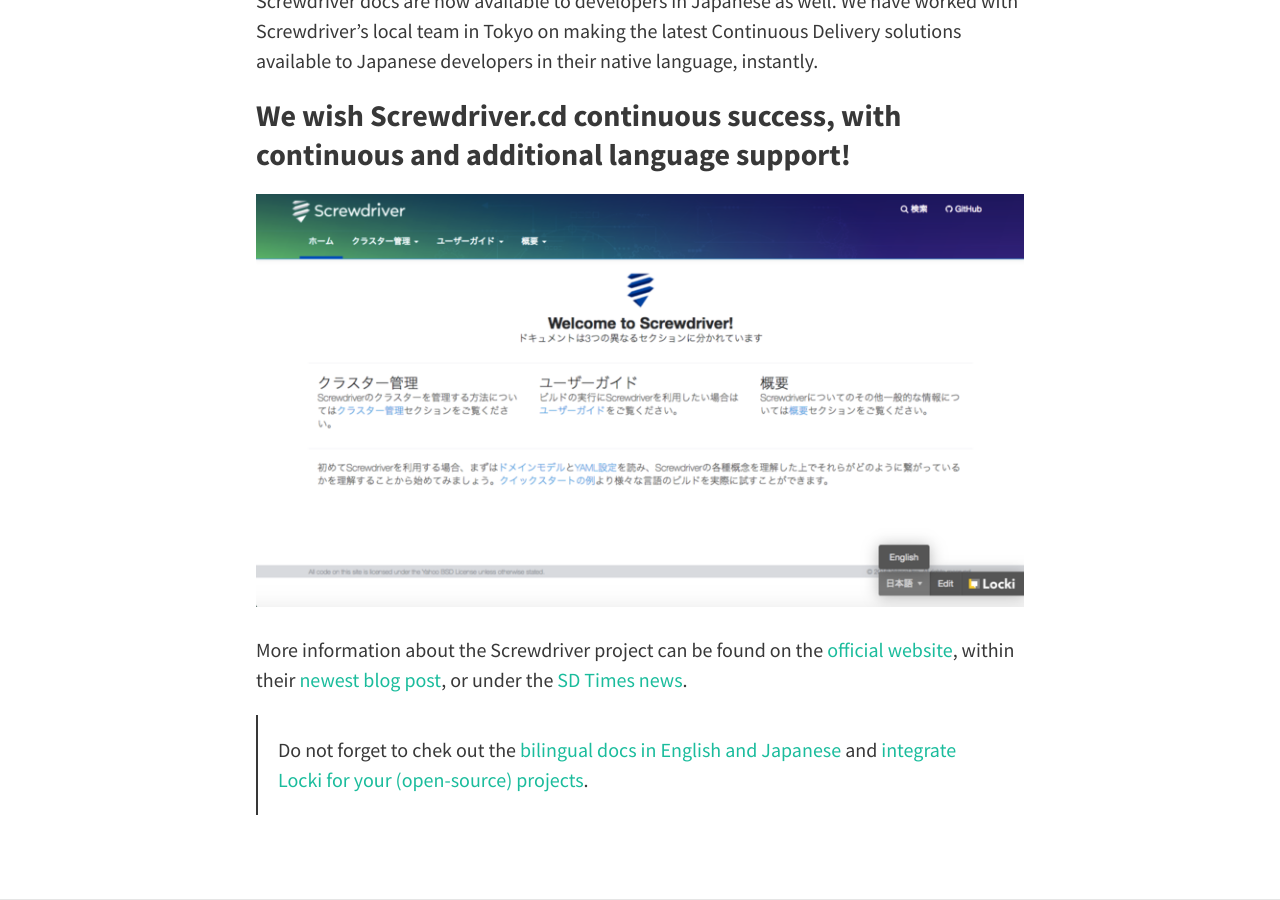
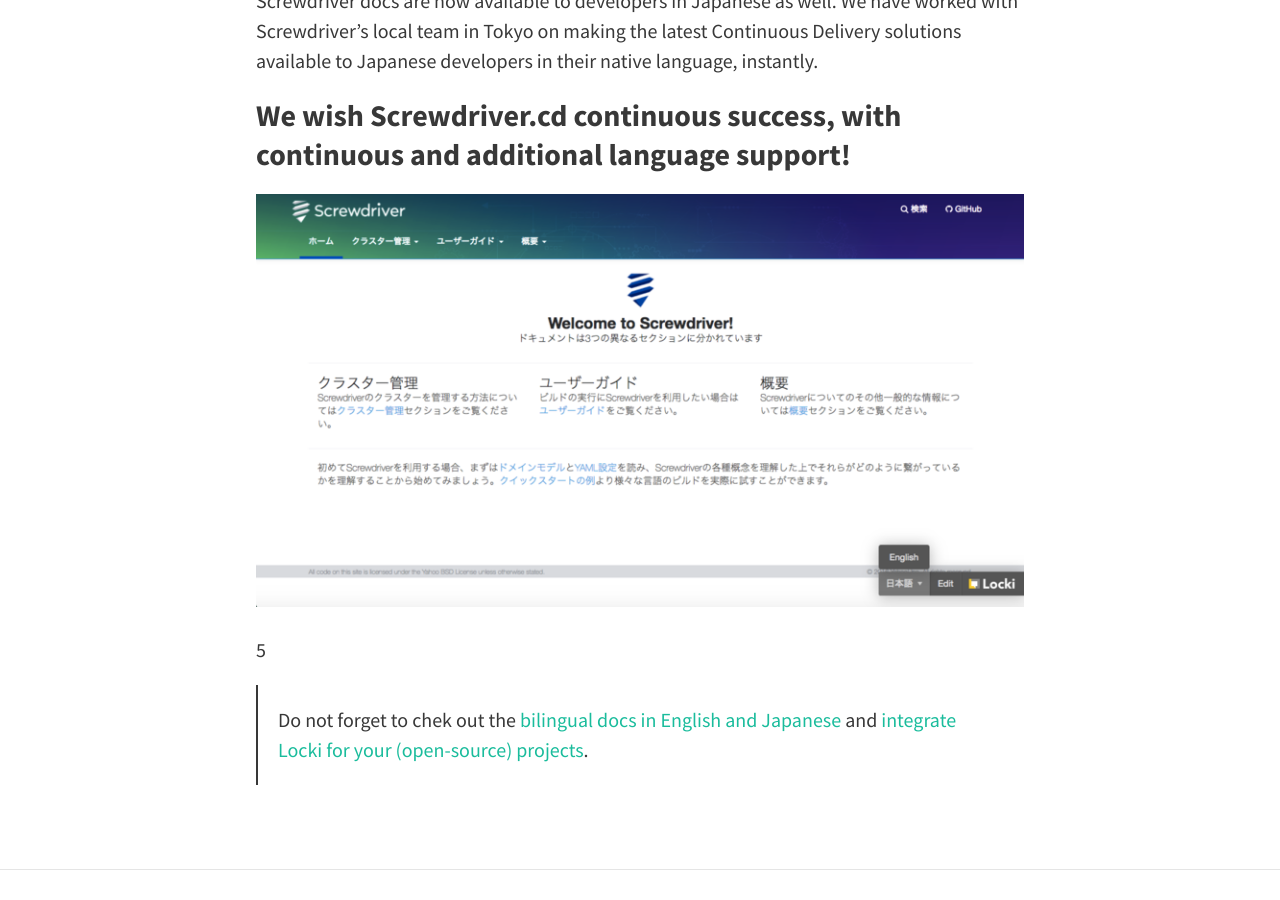
Before and after one commit to team-pal/locki-blog, a Jekyll site: the page built from _posts/ja/2017-01-13-screwdriver.md, in a window 1280 px wide and 900 px high, scrolled down 1169 px. Built offline with Jekyll 4.4.1, drawn with Linux system fonts in a browser that asks for light colours; nearby versions of some CDN libraries; our own code applies the rules of GitHub Pages for plain Markdown files; after the commit the page ends 2039 px from its top, so only the background shows below that.

Commit message:
Committed via Localize

```diff
--- a/_posts/ja/2017-01-13-screwdriver.md
+++ b/_posts/ja/2017-01-13-screwdriver.md
@@ -19,6 +19,6 @@
 
 ![Screwdriver Locki Screenshot](/img/screwdriver_locki.png)
 
-More information about the Screwdriver project can be found on the <a href="http://screwdriver.cd">official website</a>, within their <a href="https://yahooeng.tumblr.com/post/155765242061/open-sourcing-screwdriver-yahoos-continuous">newest blog post</a>, or under the <a href="http://sdtimes.com/yahoo-open-sources-continuous-delivery-tool-screwdriver/">SD Times news</a>.
+5
 
 > Do not forget to chek out the <a href="http://docs.screwdriver.cd">bilingual docs in English and Japanese</a> and <a href="https://locki.io">integrate Locki for your (open-source) projects</a>.
```
